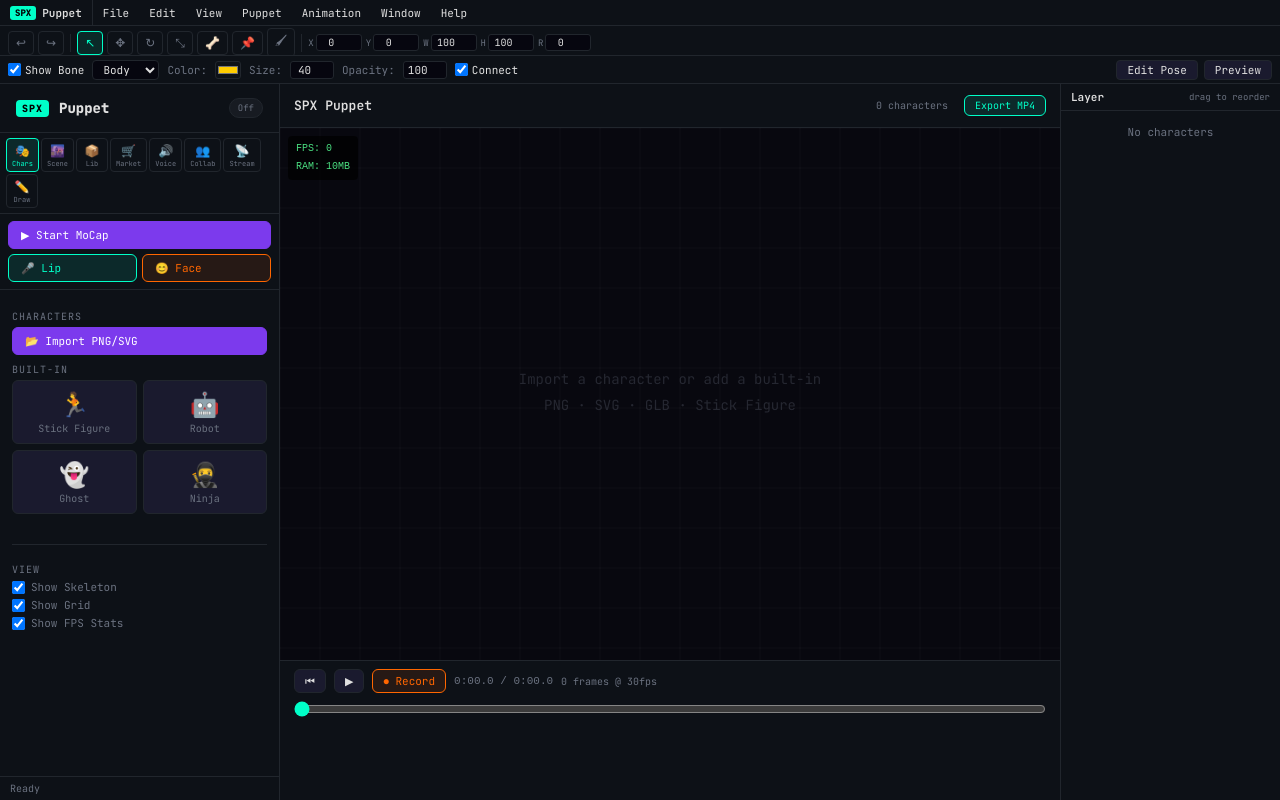
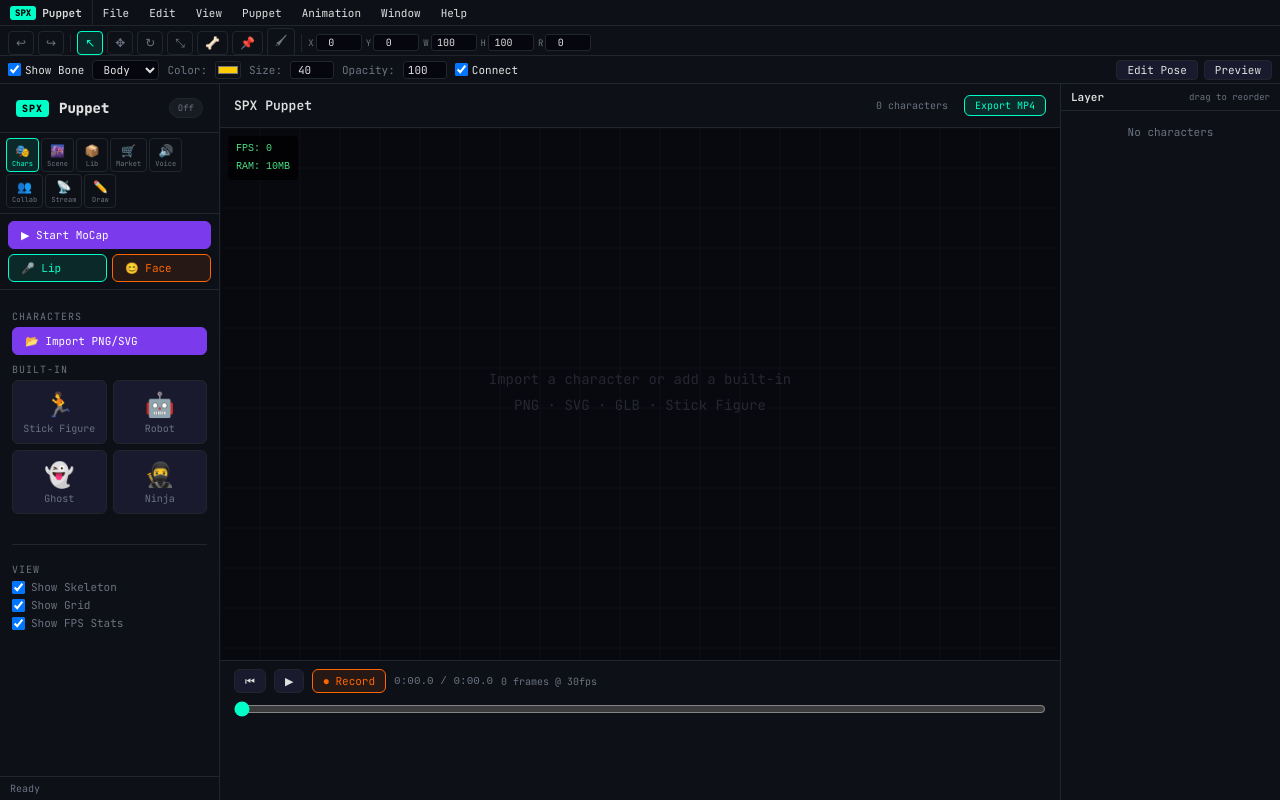
Before and after one commit to baguajoe/SPX-Puppet, a React (Vite) app: page / in a window 1280 px wide. Built offline with nearby package versions, Linux system fonts and the light colour scheme.

Commit message:
fix: sidebar wider, nav icons smaller — all 8 tabs in one row

```diff
--- a/src/App.jsx
+++ b/src/App.jsx
@@ -210,7 +210,7 @@ export default function App() {
 
       <div style={{ display: "flex", flex: 1, overflow: "hidden" }}>
         {/* Sidebar */}
-        <div className="sp-sidebar">
+        <div className="sp-sidebar" style={{ width: 220 }}>
           <div className="sp-sidebar-header">
             <span className="sp-logo">SPX</span>
             <span style={{ fontWeight: 700, fontSize: 14 }}>Puppet</span>
--- a/src/styles/puppet.css
+++ b/src/styles/puppet.css
@@ -1,7 +1,7 @@
 
 /* SPX Puppet — component styles */
 .sp-workspace { display:flex; height:100vh; overflow:hidden; background:var(--bg); }
-.sp-sidebar { width:280px; flex-shrink:0; background:var(--panel); border-right:1px solid var(--border); display:flex; flex-direction:column; overflow:hidden; }
+.sp-sidebar { width:220px; flex-shrink:0; background:var(--panel); border-right:1px solid var(--border); display:flex; flex-direction:column; overflow:hidden; }
 .sp-sidebar-header { padding:14px 16px; border-bottom:1px solid var(--border); display:flex; align-items:center; gap:10px; }
 .sp-logo { background:var(--teal); color:#000; font-size:10px; font-weight:800; padding:2px 6px; border-radius:4px; letter-spacing:1px; }
 .sp-sidebar-body { flex:1; overflow-y:auto; padding:12px; display:flex; flex-direction:column; gap:8px; }
```
